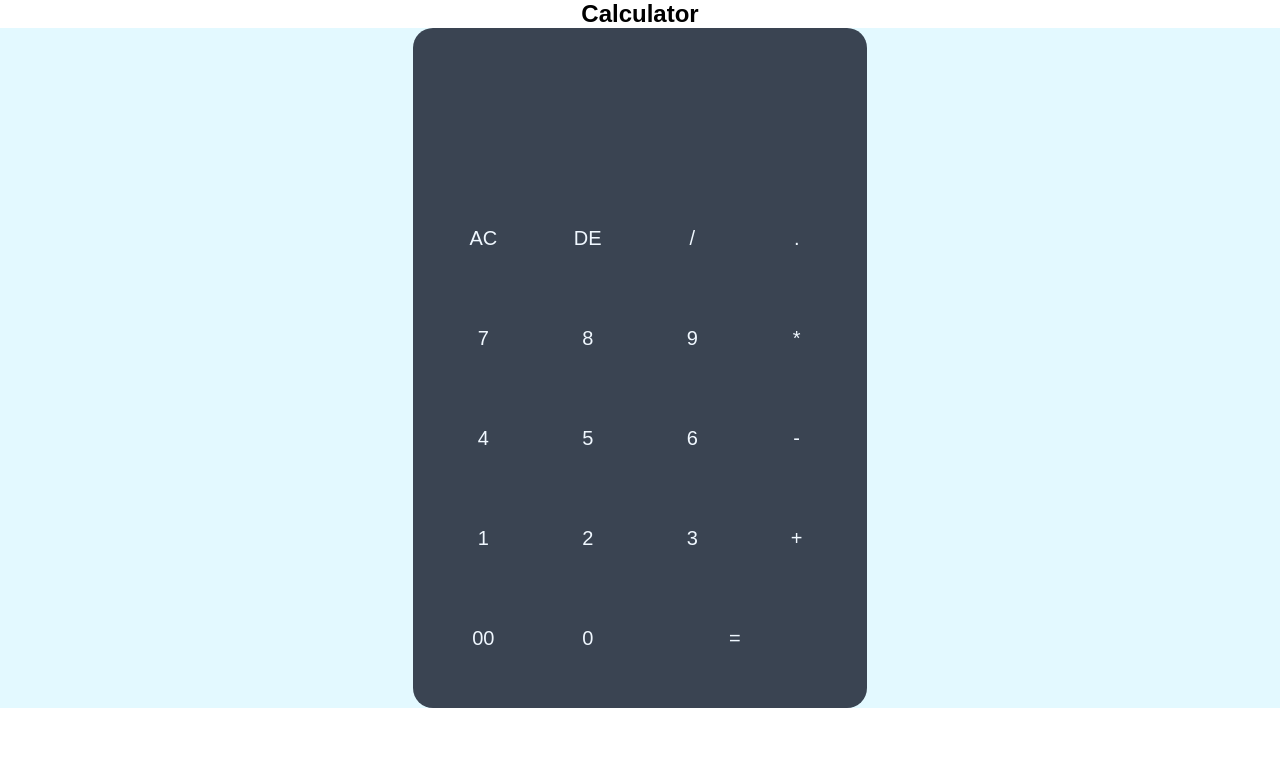
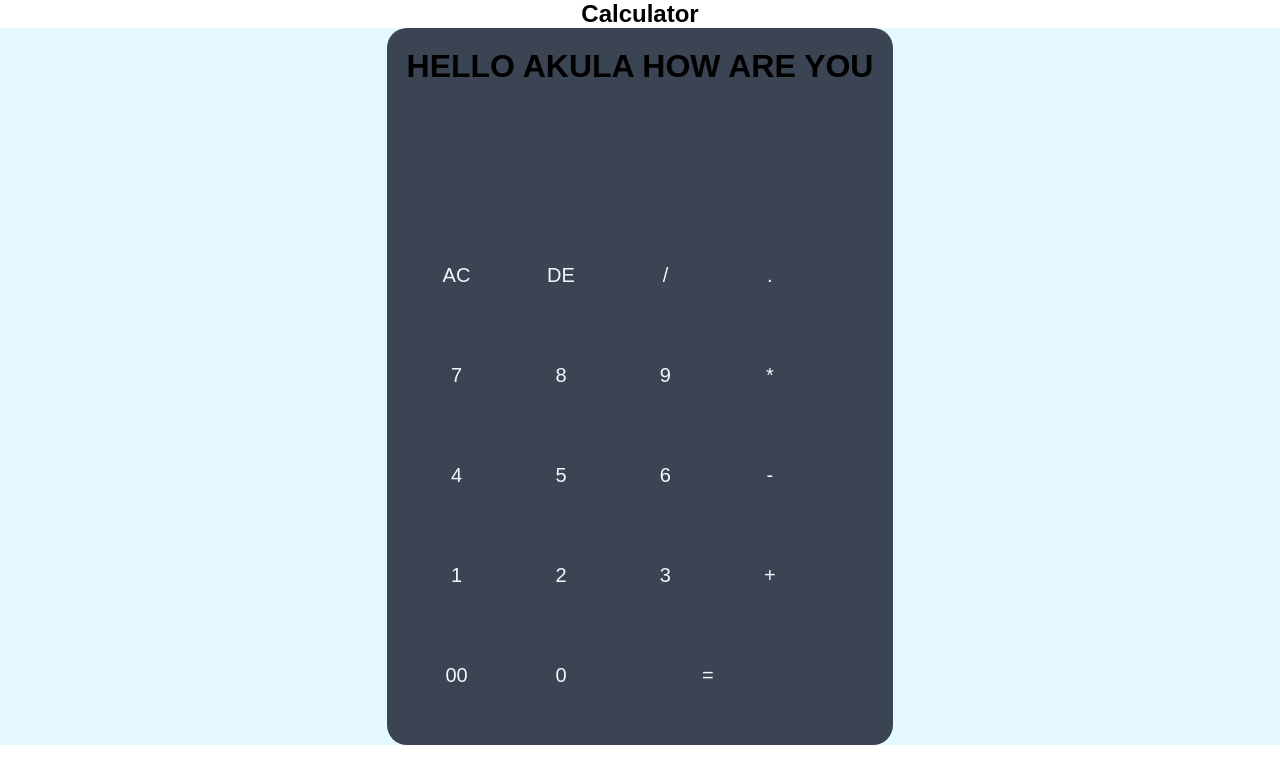
Before and after one commit to RajasekharY-9/Web-Designing, a plain HTML site: page index.html in a window 1280 px wide. Drawn offline with Linux system fonts and the light colour scheme.

Commit message:
Update index.html

```diff
--- a/index.html
+++ b/index.html
@@ -18,6 +18,7 @@
             <div class="calculator">
 
 <form >
+    <h1> HELLO AKULA HOW ARE YOU </h1>
 <div class="display">
     <input type="text" name="display" >
  </div>
```
